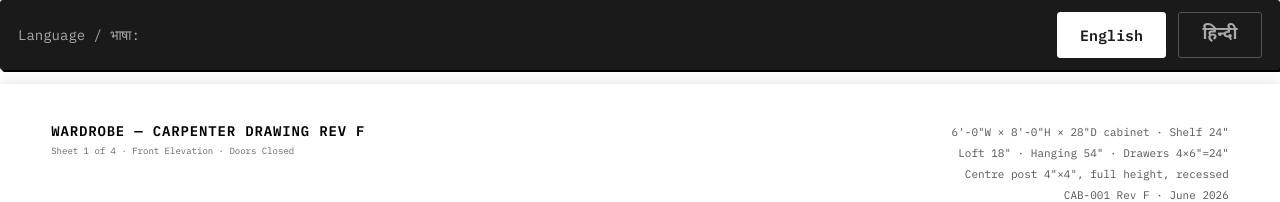
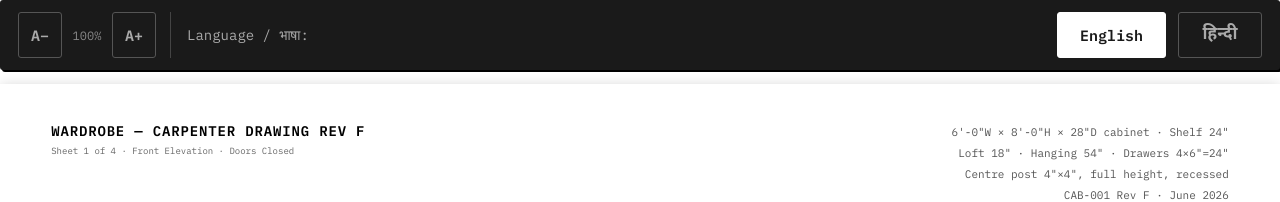
Before and after one commit to msharmas-yajur/hcitexpert-com, a Jekyll site: the page shares/wardrobe-drawing.html, which Jekyll copies as it is, in a window 1280 px wide. Shown: the top 202 px of the page. Built offline with Jekyll 4.4.1, drawn with Linux system fonts in a browser that asks for light colours.

Commit message:
feat: Add font-size controls (A− / A+) to wardrobe drawing page
Steps ±5% per click, range 80%–120% of base size, indicator shows current %.

Co-Authored-By: Claude Sonnet 4.6 <noreply@anthropic.com>

```diff
--- a/shares/wardrobe-drawing.html
+++ b/shares/wardrobe-drawing.html
@@ -74,6 +74,32 @@
   .lang-btn.hindi-btn {
     font-family: 'Noto Sans Devanagari', sans-serif;
     font-size: clamp(14px, 2.2vw, 17px);
+  }
+
+  /* ── Font-size controls ── */
+  .font-size-ctrl {
+    display: flex;
+    align-items: center;
+    gap: 6px;
+    padding-right: 14px;
+    margin-right: 4px;
+    border-right: 1px solid #444;
+  }
+  .fs-btn {
+    min-width: 44px !important;
+    padding: 9px 10px !important;
+    font-size: 15px !important;
+    font-weight: 700 !important;
+    letter-spacing: 0;
+  }
+  .fs-btn:disabled { opacity: .3; cursor: not-allowed; }
+  .fs-indicator {
+    font-family: 'IBM Plex Mono', monospace;
+    font-size: 12px;
+    color: #888;
+    min-width: 38px;
+    text-align: center;
+    user-select: none;
   }
 
   /* ══════════════════════════════════════════════════════
@@ -366,6 +392,11 @@
 
 <!-- ── LANGUAGE BAR ── -->
 <div id="lang-bar">
+  <div class="font-size-ctrl">
+    <button class="lang-btn fs-btn" id="fs-down" onclick="adjustFontSize(-1)" title="Decrease font size">A−</button>
+    <span class="fs-indicator" id="fs-indicator">100%</span>
+    <button class="lang-btn fs-btn" id="fs-up"   onclick="adjustFontSize(1)"  title="Increase font size">A+</button>
+  </div>
   <span class="lang-label" id="lang-label">Language / भाषा:</span>
   <button class="lang-btn active" data-lang="en" onclick="setLang('en')">English</button>
   <button class="lang-btn hindi-btn"  data-lang="hi" onclick="setLang('hi')">हिन्दी</button>
@@ -1552,6 +1583,21 @@ function setLang(lang) {
     btn.classList.toggle('active', btn.dataset.lang === lang);
   });
 }
+
+/* ── Font-size control ── */
+const BASE_FS  = 18.4;   // px — matches html { font-size: 18.4px }
+const FS_STEP  = 5;      // percent per click
+const FS_MIN   = -20;    // floor: 80% of base
+const FS_MAX   = 20;     // ceiling: 120% of base
+let   fsOffset = 0;      // current offset in percent
+
+function adjustFontSize(dir) {
+  fsOffset = Math.min(FS_MAX, Math.max(FS_MIN, fsOffset + dir * FS_STEP));
+  document.documentElement.style.fontSize = (BASE_FS * (1 + fsOffset / 100)) + 'px';
+  document.getElementById('fs-indicator').textContent = (100 + fsOffset) + '%';
+  document.getElementById('fs-down').disabled = fsOffset <= FS_MIN;
+  document.getElementById('fs-up').disabled   = fsOffset >= FS_MAX;
+}
 </script>
 
 <!-- ┌─────────────────────────────────────────────────┐
```
